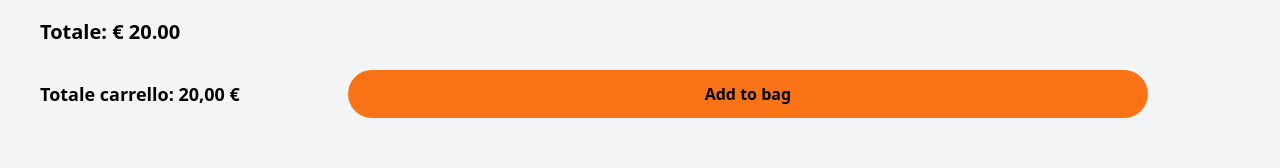
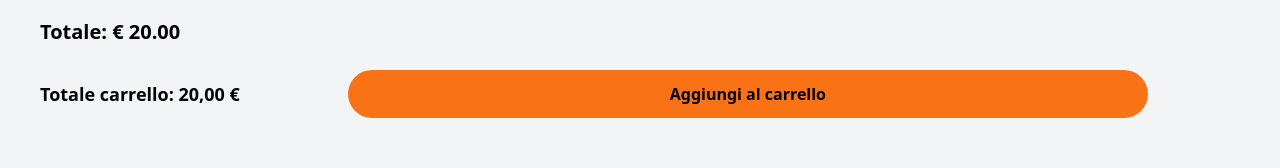
Before and after one commit to rubencommisso/mia_tech_progetto_finale, a React (Vite) app: page /cover in a window 1280 px wide. Shown: the part 224-392 px from the top of the page. Built offline with nearby package versions, Linux system fonts and the light colour scheme.

Commit message:
add ita to add to bag

```diff
--- a/src/components/AddButton.jsx
+++ b/src/components/AddButton.jsx
@@ -13,7 +13,7 @@ const AddButton = ({onClick, totalPrice}) => {
                 onClick={onClick}
                 className="bg-orange-500 hover:bg-orange-400 text-black font-bold w-full py-3 rounded-3xl transition-all"
             >
-                Add to bag
+                Aggiungi al carrello
             </button>
             </div>
         </div>
```
